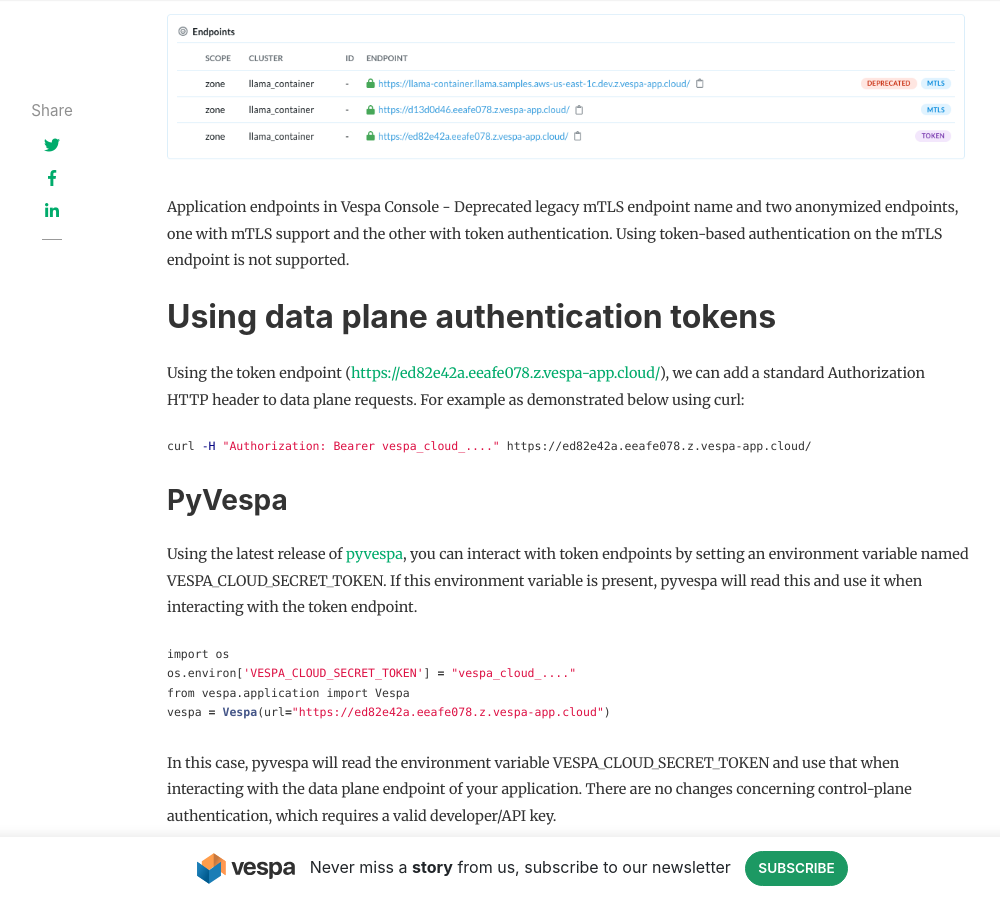
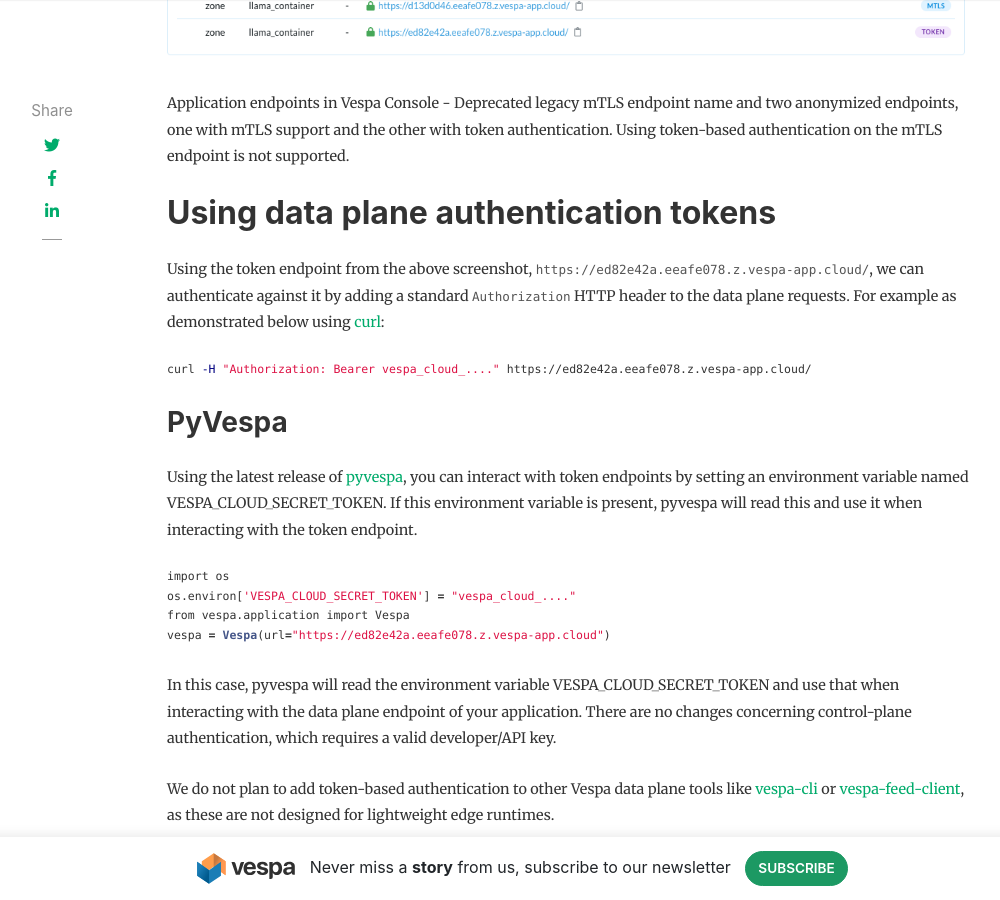
Before and after one commit to vespa-engine/blog, a Jekyll site: the page built from _posts/2023-11-09-announce-tokens-and-anonymous-endpoints.md, in a window 1280 px wide and 900 px high, scrolled down 1707 px. Shown: the whole window, without its empty margins (118-1118 px from the left). Built offline with Jekyll 4.4.1, drawn with Linux system fonts in a browser that asks for light colours; nearby versions of some CDN libraries; comment, search, counter and statistics services are not loaded; some of the changed text lies outside the part shown.

Commit message:
minor edits

````diff
--- a/_posts/2023-11-09-announce-tokens-and-anonymous-endpoints.md
+++ b/_posts/2023-11-09-announce-tokens-and-anonymous-endpoints.md
@@ -35,7 +35,8 @@
 
 ## Using data plane authentication tokens
 
-Using the token endpoint ([https://ed82e42a.eeafe078.z.vespa-app.cloud/](https://ed82e42a.eeafe078.z.vespa-app.cloud/)), we can add a standard Authorization HTTP header to data plane requests. For example as demonstrated below using curl:
+Using the token endpoint from the above screenshot, `https://ed82e42a.eeafe078.z.vespa-app.cloud/`, we can authenticate against it by
+adding a standard `Authorization` HTTP header to the data plane requests. For example as demonstrated below using [curl](https://curl.se/):
 
 ```shell
 curl -H "Authorization: Bearer vespa_cloud_...." https://ed82e42a.eeafe078.z.vespa-app.cloud/
````
Also changed, not shown: other parts of _posts/2023-11-09-announce-tokens-and-anonymous-endpoints.md (+1 -1 lines).
